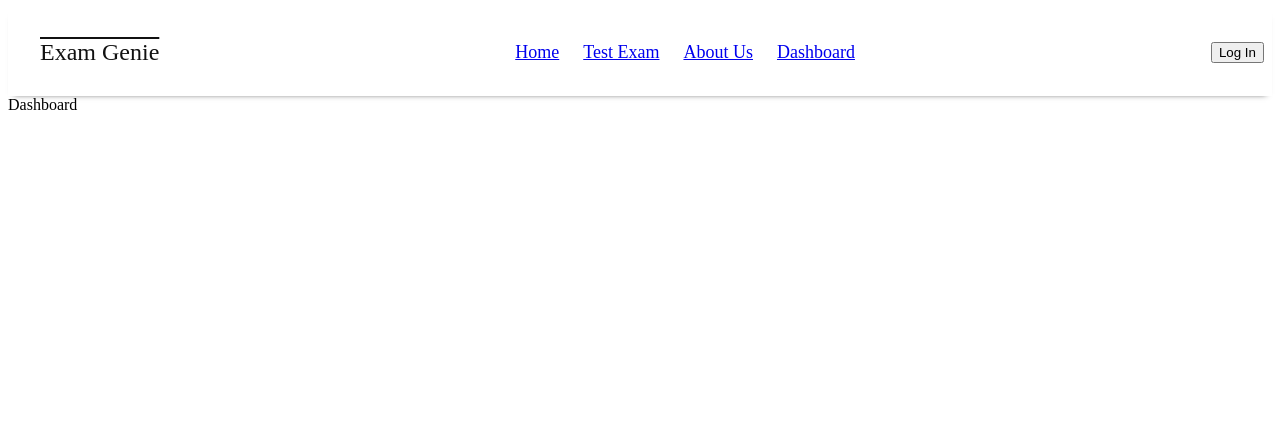
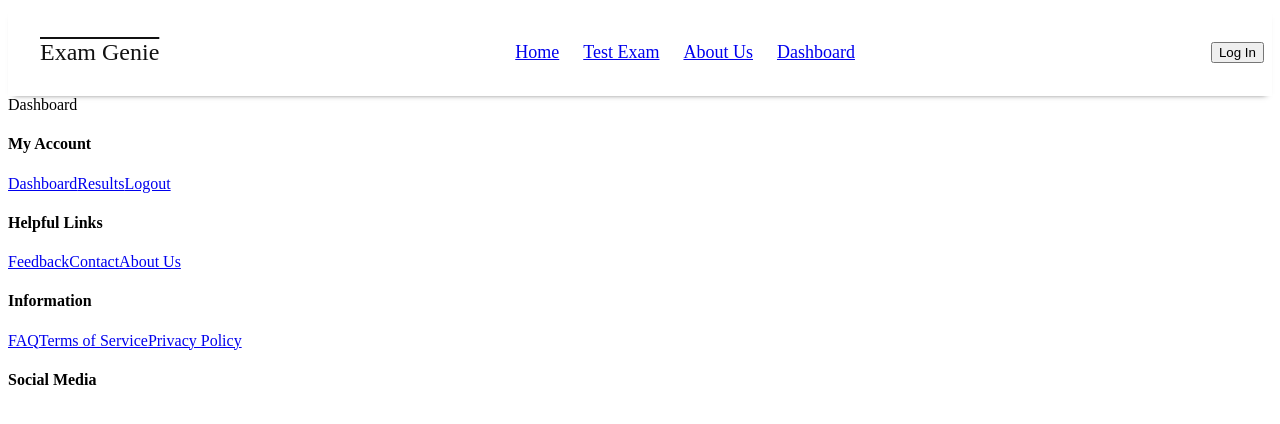
Before and after one commit to femorales7/exam-genie, a React (Create React App) app in the folder frontend/: page /dashboard in a window 1280 px wide. Shown: the top 424 px of the page. Built offline with nearby package versions, Linux system fonts and the light colour scheme.

Commit message:
Start Footer

```diff
--- a/frontend/src/App.js
+++ b/frontend/src/App.js
@@ -1,4 +1,5 @@
 import TopNavigation from "./components/TopNavigationBar";
+import Footer from "./components/Footer";
 import Home from "./pages/home";
 import AboutUs from "./pages/aboutUs";
 import Exam from "./pages/exam";
@@ -17,6 +18,7 @@ function App() {
           <Route path="/about" exact element={<AboutUs />} />
           <Route path="/dashboard" exact element={<Dashboard />} />
         </Routes>
+        <Footer />
       </Router>
     </div>
   )
--- /dev/null
+++ b/frontend/src/components/Footer.jsx
@@ -0,0 +1,40 @@
+import "../styles/Footer.scss";
+import { Link } from "react-router-dom";
+
+
+
+
+const Footer = () => {
+  return (
+    <div className="footer">
+      <div className="sb__footer section__padding">
+        <div className="sb__footer-links">
+          <div classname="sb__footer-link-div">
+            <h4>My Account</h4>
+            <Link to="/dashboard">Dashboard</Link>
+            <Link to="/results">Results</Link>
+            <Link to="/logout">Logout</Link>
+          </div>
+          <div classname="sb__footer-link-div">
+            <h4>Helpful Links</h4>
+            <Link to="/dashboard">Feedback</Link>
+            <Link to="/results">Contact</Link>
+            <Link to="/logout">About Us</Link>
+          </div>
+          <div classname="sb__footer-link-div">
+            <h4>Information</h4>
+            <Link to="/dashboard">FAQ</Link>
+            <Link to="/results">Terms of Service</Link>
+            <Link to="/logout">Privacy Policy</Link>
+          </div>
+          <div classname="sb__footer-link-div">
+            <h4>Social Media</h4>
+          </div>
+        </div>
+      </div>
+    </div>
+
+  )
+}
+
+export default Footer;
```
Also changed, not shown: frontend/src/styles/Footer.scss (added), 1 other file (tests, documents, lock files or other folders).
